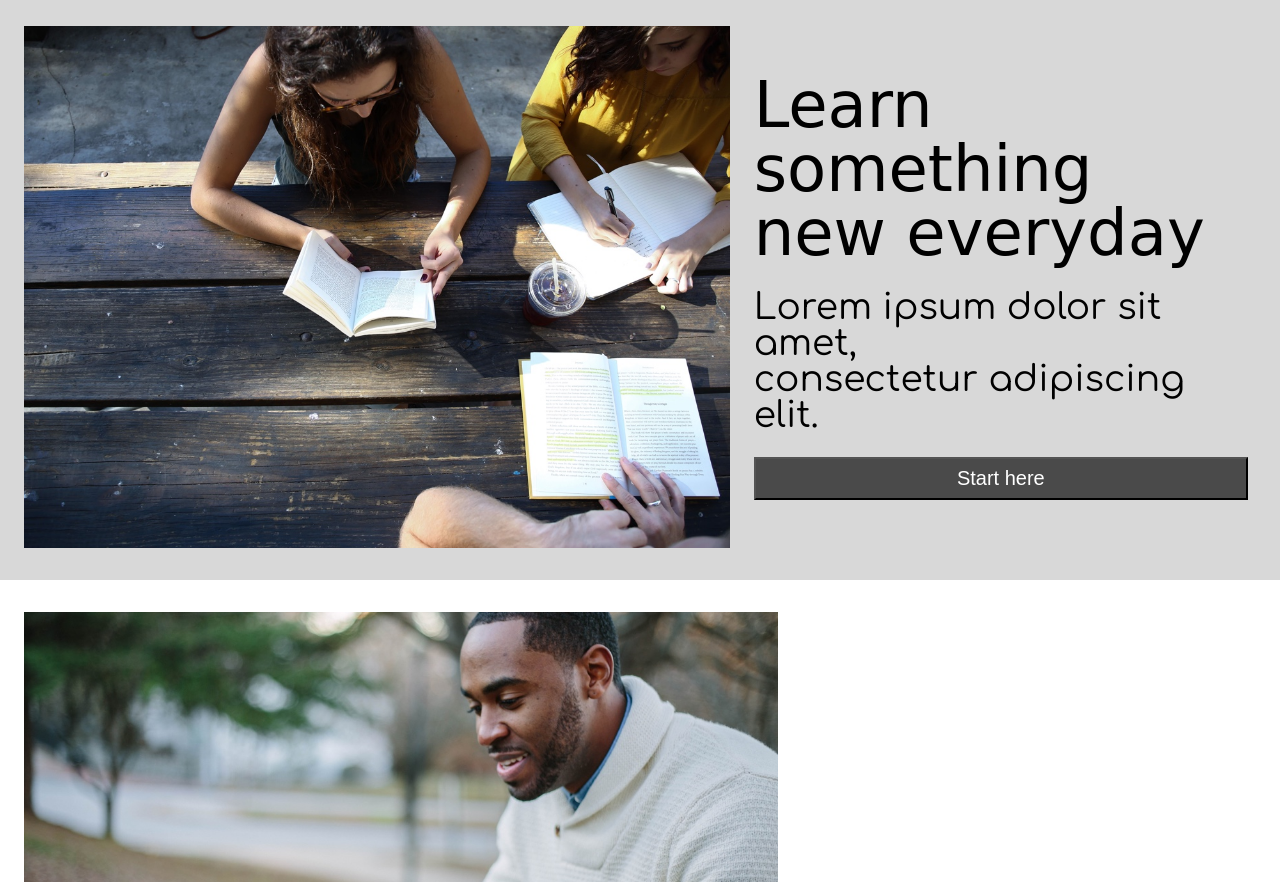
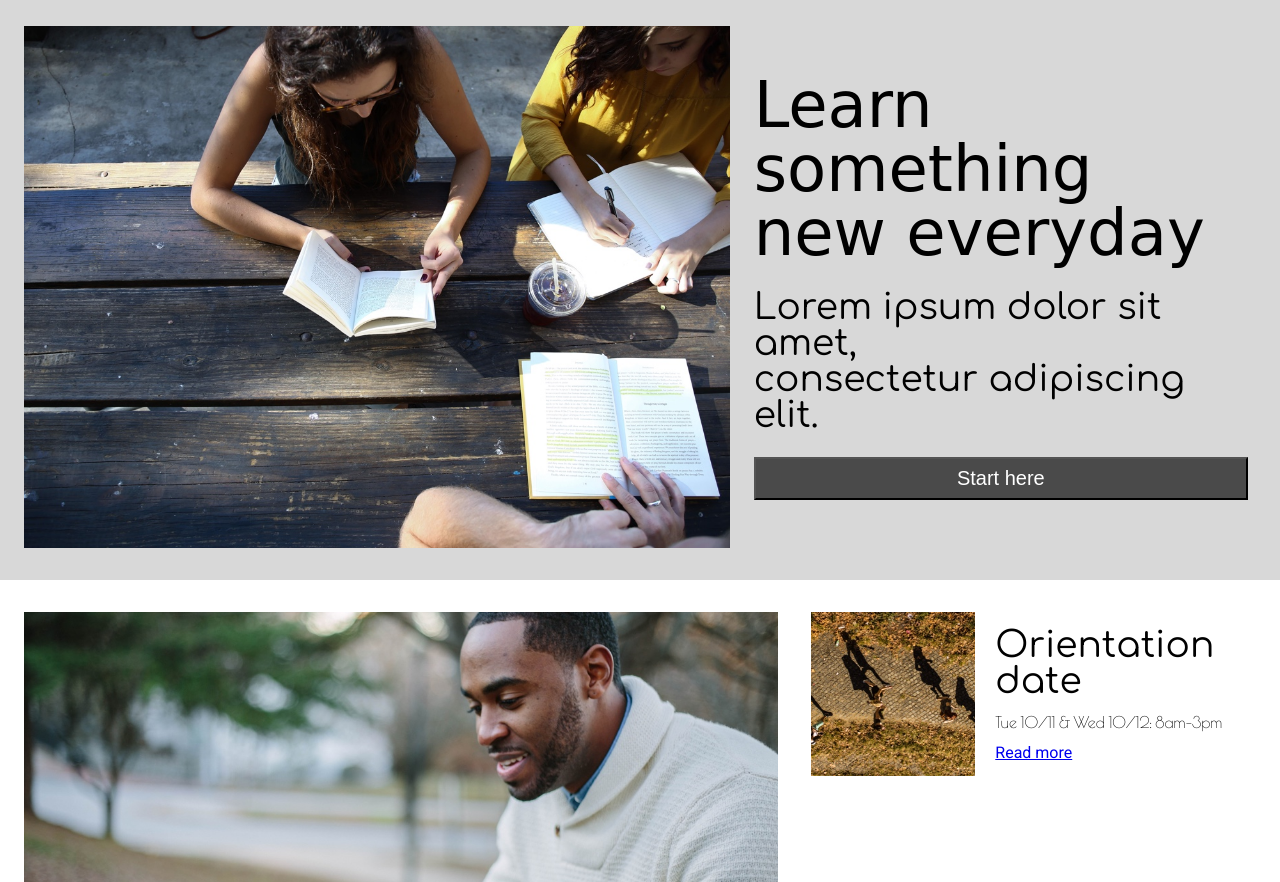
Before and after one commit to tignashchenko/capstone-project, a plain HTML site: page index.html in a window 1280 px wide. Shown: the part 70-952 px from the top of the page. Drawn offline with nearby package versions, Linux system fonts and the light colour scheme; a web font is replaced by a local one.

Commit message:
complete content, layout and styling for orientation sub-section

```diff
--- a/index.html
+++ b/index.html
@@ -4,7 +4,7 @@
     <title>Colmar Academy</title>
     <link rel="stylesheet" type="text/css" href="./resources/css/reset.css" />
     <link rel="stylesheet" type="text/css" href="./resources/css/style.css" />
-    <link href="https://fonts.googleapis.com/css?family=Comfortaa|Inconsolata|Patua+One|Poiret+One" rel="stylesheet">
+    <link href="https://fonts.googleapis.com/css?family=Comfortaa|Inconsolata|Patua+One|Poiret+One|Roboto" rel="stylesheet">
   </head>
   <body>
     <header>
@@ -38,14 +38,27 @@
         <img src="./resources/assets/images/information-main.jpg" alt="Student preparing for test" />
         <h2>It doesn't hurt to keep practicing</h2>
         <blockquote>
-          <p>"Curabitur vitae libero in ipsum porttitor consequat. Aliquam et commodo lectus, nec consequat neque. Sed non accumsan urna. Phasellus sed consequat ex. Etiam eget magna laoreet, efficitur dolor consequat, tristique ligula."</p>
+          <p>&quotCurabitur vitae libero in ipsum porttitor consequat. Aliquam et commodo lectus, nec consequat neque. Sed non accumsan urna. Phasellus sed consequat ex. Etiam eget magna laoreet, efficitur dolor consequat, tristique ligula.&quot</p>
           <br />
           <br />
           <p>Emanuel, Sr Strategist at Hiring.com</p>
         </blockquote>
       </div>
       <div class="information-right-column">
+        <div class="information-orientation flex-container">
+          <img src="./resources/assets/images/information-orientation.jpg" alt="Students walking in a line" />
+          <div class="information-orientation-content flex-container">
+            <h4>Orientation date</h4>
+            <p>Tue 10/11 &amp Wed 10/12: 8am-3pm</p>
+            <a href="#">Read more</a>
+          </div>
+        </div>
+        <div class="information-campus">
 
+        </div>
+        <div class="information-guest-lecture">
+
+        </div>
       </div>
     </div>
   </body>
--- a/resources/css/style.css
+++ b/resources/css/style.css
@@ -108,7 +108,7 @@ h4 {
 }
 
 .information p:nth-child(1) {
-  font-family: 'Poiret One', cursive;
+  font-family: 'Poiret One', sans-serif;
   font-size: 1.75rem;
 }
 
@@ -119,3 +119,28 @@ h4 {
 .information-right-column {
   width: 40%;
 }
+
+.information-orientation {
+  align-items: center;
+  margin-top: 32px;
+  margin-left: 24px;
+}
+
+.information-orientation img {
+  height: auto;
+  width: 35%;
+}
+
+.information-orientation-content {
+  flex-direction: column;
+  margin-left: 20px
+}
+
+.information-orientation-content p {
+  font-family: 'Poiret One', san-serif;
+  margin: 15px 0px;
+}
+
+.information-orientation-content a {
+  font-family: 'Roboto', sans-serif;
+}
```
